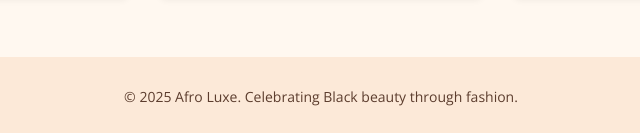
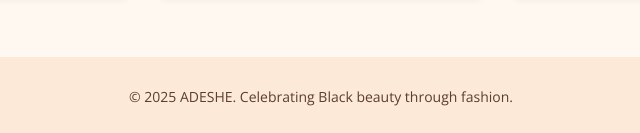
Before and after one commit to dani-b-m/ADESHE, a plain HTML site: page index.html in a window 1280 px wide. Shown: the part 1344-1477 px from the top of the page, 319-959 px from the left. Drawn offline with nearby package versions, Linux system fonts and the light colour scheme.

Commit message:
Update footer branding to ADESHE

```diff
--- a/index.html
+++ b/index.html
@@ -174,7 +174,7 @@
   </section>
 
   <footer>
-    &copy; 2025 Afro Luxe. Celebrating Black beauty through fashion.
+    &copy; 2025 ADESHE. Celebrating Black beauty through fashion.
   </footer>
 </body>
 </html>
```
